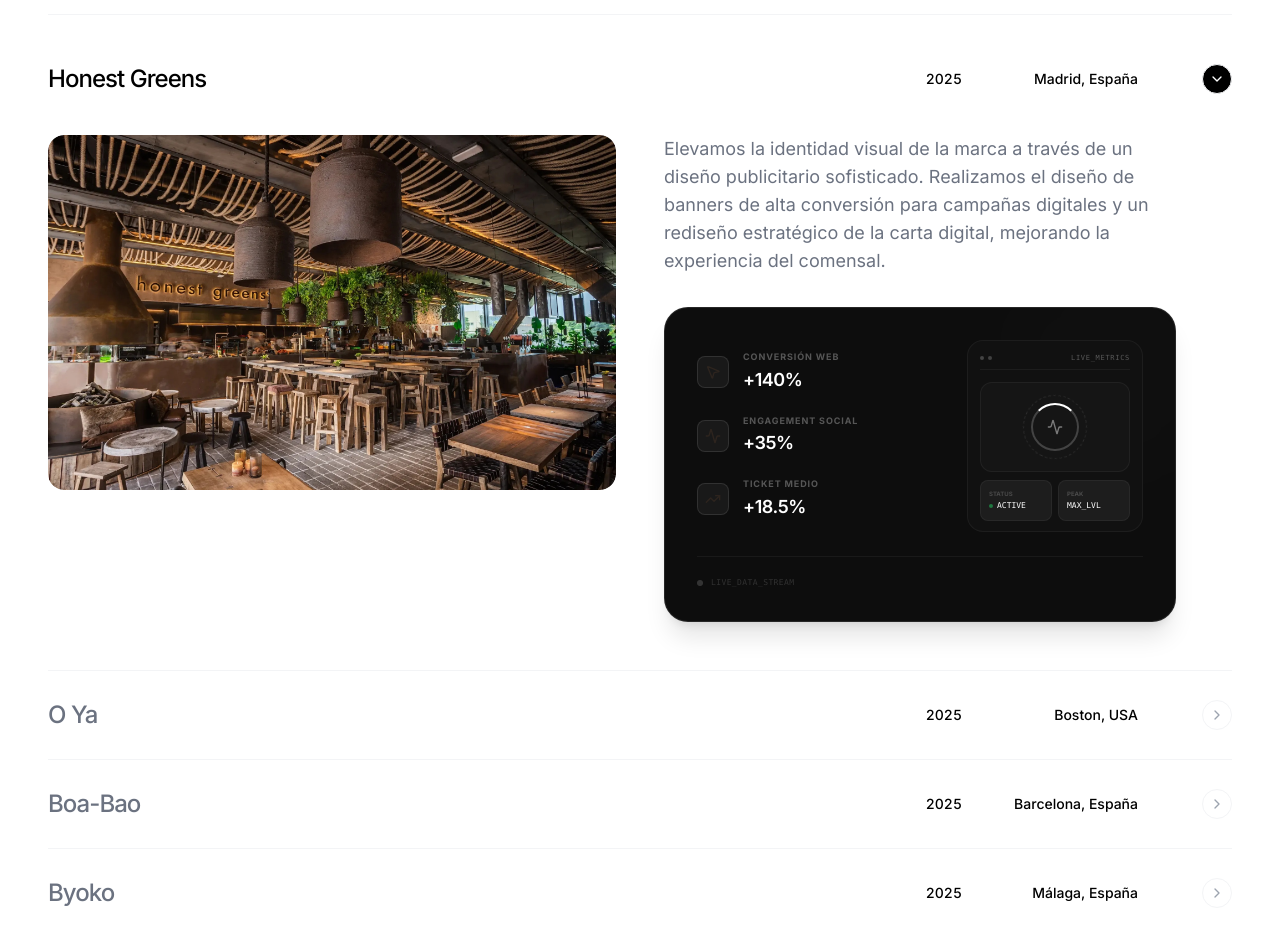
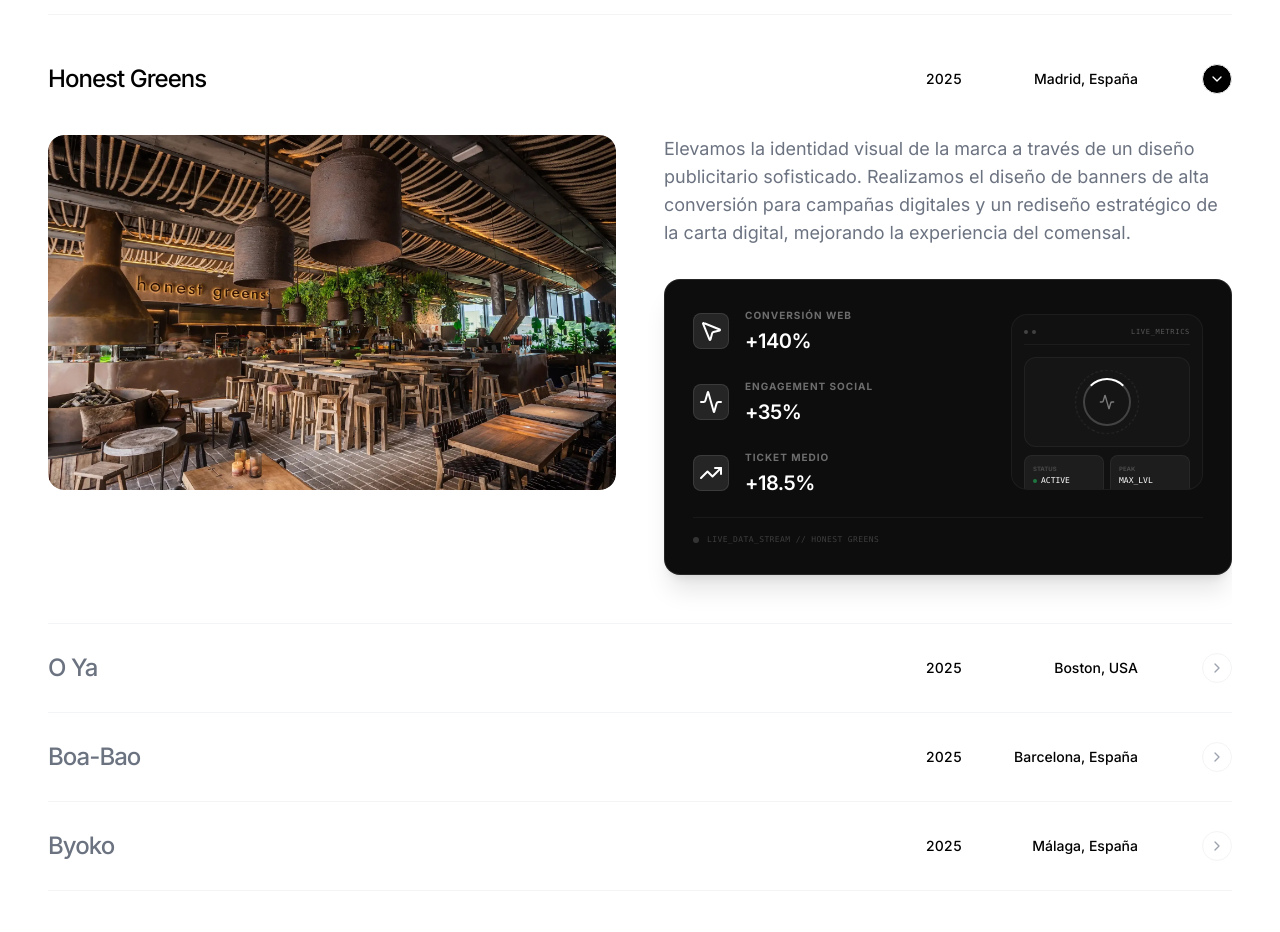
Before and after one commit to motionsmanagement/Motions, a React (Vite) app: page / in a window 1280 px wide. Shown: the part 3580-4512 px from the top of the page. Built offline with nearby package versions, Linux system fonts and the light colour scheme.

Commit message:
style: align success metric cards with images and fix icon visibility

```diff
--- a/components/SuccessStories.tsx
+++ b/components/SuccessStories.tsx
@@ -303,45 +303,45 @@
                                         <div className="absolute inset-0 bg-black/10 transition-opacity opacity-0 group-hover/img:opacity-100"></div>
                                     </div>
 
-                                    <div className="flex flex-col justify-center">
-                                        <p className="text-gray-500 leading-relaxed text-base md:text-lg mb-8 max-w-lg">
+                                    <div className="flex flex-col justify-between">
+                                        <p className="text-gray-500 leading-relaxed text-base md:text-lg mb-8">
                                             {item.description}
                                         </p>
 
-                                        {/* Compact Technical Metric Card */}
-                                        <div className="group relative bg-[#0D0D0D] rounded-3xl p-6 md:p-8 border border-white/10 shadow-xl overflow-hidden transition-all duration-500 hover:border-white/20 max-w-lg mx-0">
-                                            <div className="relative z-10 flex flex-col sm:flex-row gap-6 items-center">
+                                        {/* Rectangular Technical Metric Card - Aligned with Image bottom */}
+                                        <div className="group relative bg-[#0D0D0D] rounded-2xl p-6 md:p-7 border border-white/10 shadow-xl overflow-hidden transition-all duration-500 hover:border-white/20 w-full">
+                                            <div className="relative z-10 flex flex-col sm:flex-row gap-8 items-center">
                                                 {/* Metric List */}
-                                                <div className="flex-1 space-y-5 w-full">
+                                                <div className="flex-1 space-y-6 w-full">
                                                     {item.metrics.map((metric, idx) => (
-                                                        <div key={idx} className="flex items-center gap-3.5 group/metric">
-                                                            <div className="w-8 h-8 rounded-lg bg-white/5 border border-white/10 flex items-center justify-center transition-all duration-500 group-hover/metric:bg-white group-hover/metric:text-black">
-                                                                <metric.icon className="w-4 h-4" />
+                                                        <div key={idx} className="flex items-center gap-4 group/metric">
+                                                            <div className="w-9 h-9 rounded-lg bg-white/10 border border-white/10 flex items-center justify-center transition-all duration-500 group-hover/metric:bg-white group-hover/metric:text-black">
+                                                                <metric.icon className="w-4.5 h-4.5 text-white group-hover/metric:text-black" />
                                                             </div>
                                                             <div className="flex flex-col">
-                                                                <span className="text-[9px] font-bold text-white/30 uppercase tracking-widest mb-0.5">{metric.label}</span>
-                                                                <span className="text-lg font-semibold text-white tracking-tight">{metric.value}</span>
+                                                                <span className="text-[10px] font-bold text-white/40 uppercase tracking-widest mb-1">{metric.label}</span>
+                                                                <span className="text-xl font-semibold text-white tracking-tight">{metric.value}</span>
                                                             </div>
                                                         </div>
                                                     ))}
                                                 </div>
 
                                                 {/* Smaller Technical graphic */}
-                                                <div className="w-full sm:w-44 h-48 shrink-0">
+                                                <div className="w-full sm:w-48 h-44 shrink-0">
                                                     <CaseGraphic type={item.graphicType} />
                                                 </div>
                                             </div>
 
                                             {/* Subtitle bottom info */}
-                                            <div className="mt-6 pt-5 border-t border-white/5 flex items-center justify-between">
+                                            <div className="mt-5 pt-4 border-t border-white/5 flex items-center justify-between">
                                                 <div className="flex items-center gap-2">
                                                     <div className="w-1.5 h-1.5 rounded-full bg-white/30 animate-pulse"></div>
-                                                    <span className="text-[8px] font-mono text-white/15 uppercase tracking-wider">LIVE_DATA_STREAM</span>
+                                                    <span className="text-[8px] font-mono text-white/20 uppercase tracking-wider">LIVE_DATA_STREAM // {item.title}</span>
                                                 </div>
                                             </div>
 
-                                            {/* Subtle glow */}
-                                            <div className="absolute top-0 right-0 w-32 h-32 bg-white/5 blur-[80px] rounded-full pointer-events-none group-hover:bg-white/10 transition-colors duration-700"></div>
+                                            {/* Subtle scan animation */}
+                                            <div className="absolute top-0 left-[-100%] w-full h-full bg-gradient-to-r from-transparent via-white/[0.03] to-transparent group-hover:left-[100%] transition-all duration-1000 ease-in-out"></div>
                                         </div>
                                     </div>
                                 </div>
```
